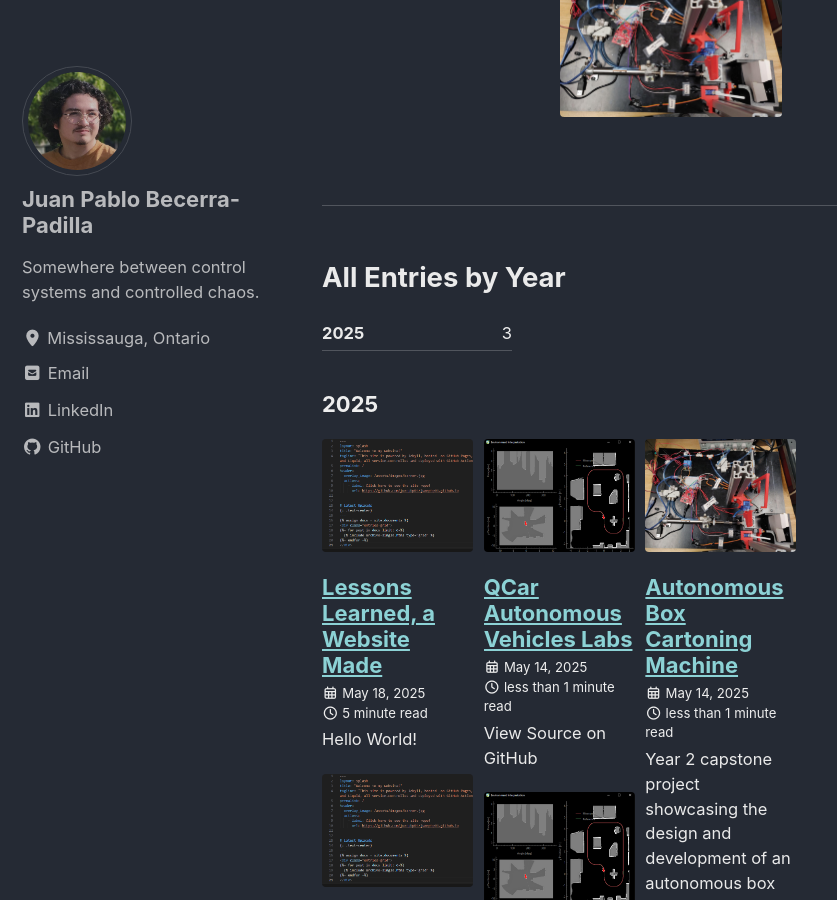
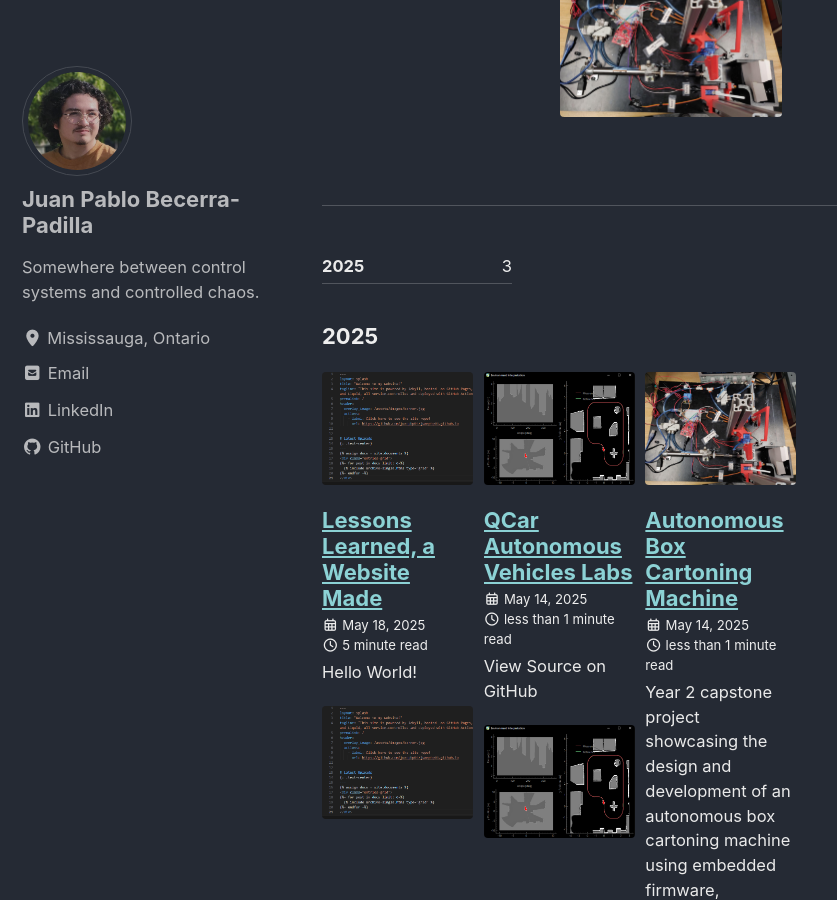
Before and after one commit to JuanPBP03/juanpbp03.github.io, a Jekyll site: the page built from index.md, in a window 1280 px wide and 900 px high, scrolled down 1862 px. Shown: the whole window, without its empty margins (0-837 px from the left). Built offline with Jekyll 4.4.1, drawn with Linux system fonts in a browser that asks for light colours; cached includes are drawn as plain includes.

Commit message:
implemented sortby-year to shorten modified layouts

```diff
--- a/_layouts/archive-taxonomy.html
+++ b/_layouts/archive-taxonomy.html
@@ -22,8 +22,7 @@ author_profile: true
     {% unless page.header.overlay_color or page.header.overlay_image %}
       <h1 id="page-title" class="page__title"{% if page.locale %} lang="{{ page.locale }}"{% endif %}>{{ page.title }}</h1>
     {% endunless %}
-    {% for post in page.posts %}
-      {% include archive-single.html %}
-    {% endfor %}
+    {% assign entries = page.posts %}
+    {% include sortby-year.html entries=entries %}
   </div>
 </div>
--- a/_layouts/posts.html
+++ b/_layouts/posts.html
@@ -3,31 +3,5 @@ layout: archive
 ---
 
 {{ content }}
-<h2>All Entries by Year</h2>
-<ul class="taxonomy__index">
-
-  {% assign dated_docs = site.documents | where_exp: "item", "item.date" %}
-  {% assign visible_docs = dated_docs | where_exp: "item", "item.hidden != true" %}
-  {% assign postsInYear = visible_docs | group_by_exp: "post", "post.date | date: '%Y'" %}
-  {% for year in postsInYear %}
-    <li>
-      <a href="#{{ year.name }}">
-        <strong>{{ year.name }}</strong> <span class="taxonomy__count">{{ year.items | size }}</span>
-      </a>
-    </li>
-  {% endfor %}
-</ul>
-
-{% assign entries_layout = page.entries_layout | default: 'list' %}
-{% assign postsByYear = visible_docs | group_by_exp: "post", "post.date | date: '%Y'" %}
-{% for year in postsByYear %}
-  <section id="{{ year.name }}" class="taxonomy__section">
-    <h2 class="archive__subtitle">{{ year.name }}</h2>
-    <div class="entries-{{ entries_layout }}">
-      {% for post in year.items %}
-        {% include archive-single.html type=entries_layout %}
-      {% endfor %}
-    </div>
-    <a href="#page-title" class="back-to-top">{{ site.data.ui-text[site.locale].back_to_top | default: 'Back to Top' }} &uarr;</a>
-  </section>
-{% endfor %}
+{% assign entries = site.documents %}
+{% include sortby-year.html entries=entries %}
```
Also changed, not shown: _layouts/collection.html (+2 -5 lines).
